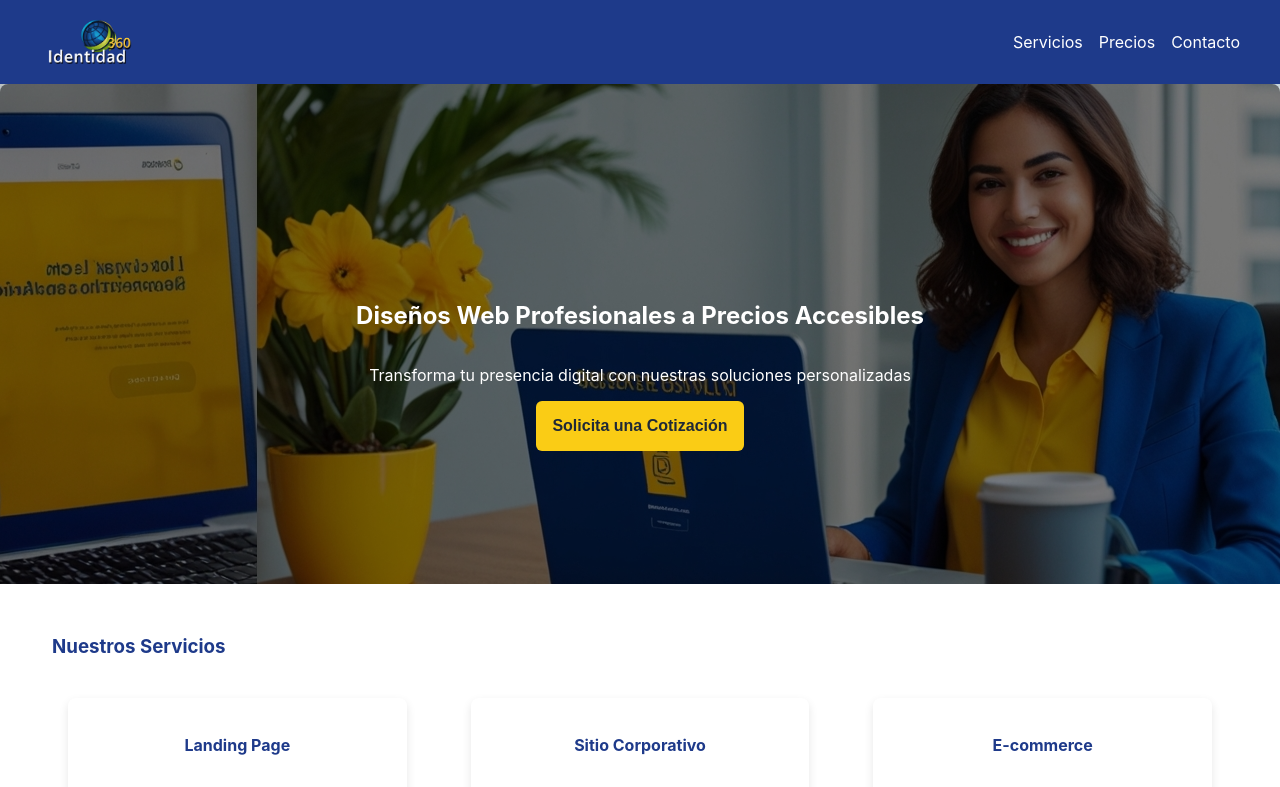
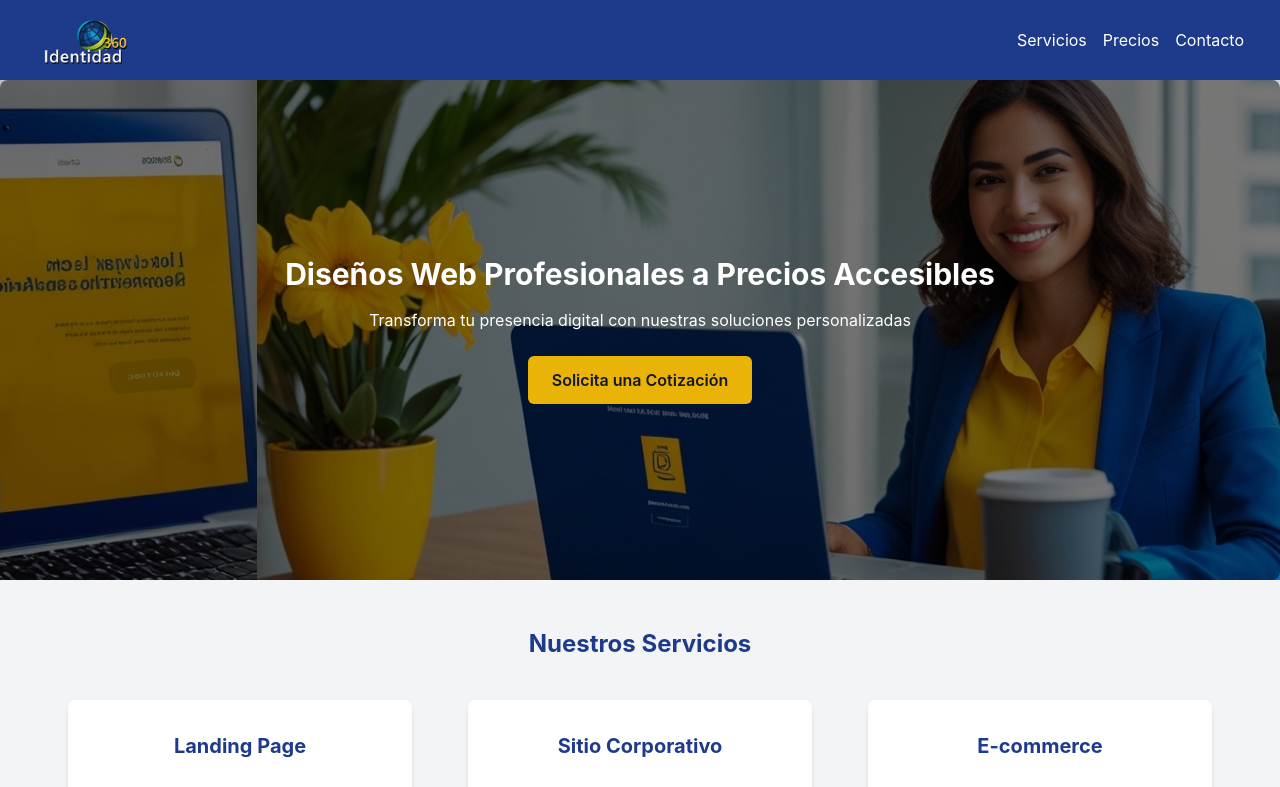
Before and after one commit to ihalangel/ID360, a React (Create React App) app: page / in a window 1280 px wide. Shown: the top 787 px of the page. Built offline with nearby package versions, Linux system fonts and the light colour scheme.

Commit message:
fix overflow testimonials

```diff
--- a/src/App.js
+++ b/src/App.js
@@ -9,6 +9,8 @@ import Testimonios from './components/Testimonios';
 import Contacto from './components/Contacto';
 import Footer from './components/Footer';
 import 'aos/dist/aos.css';
+import './App.css'
+import './styles/Base.css'
 import AOS from 'aos';
 
 function App() {
--- a/src/styles/Base.css
+++ b/src/styles/Base.css
@@ -1,8 +1,10 @@
 /* Base Container */
 .container {
-  max-width: 1200px;
+  width: 100%; /* Asegura que el contenedor ocupe el ancho completo */
+  max-width: 100%; /* Opcional si quieres mantener el contenedor fluido */
   margin: 0 auto;
   padding: 0 20px;
+  box-sizing: border-box; /* Incluye el padding en el cálculo del ancho total */
 }
 
 /* Media Queries */
--- a/src/styles/Testimonios.css
+++ b/src/styles/Testimonios.css
@@ -2,6 +2,7 @@
 .testimonials {
   padding: 2rem;
   background-color: #f7f7f7; /* Color de fondo */
+  overflow-x: hidden;
 }
 
 .testimonials__title {
--- a/src/styles/header.css
+++ b/src/styles/header.css
@@ -2,7 +2,10 @@
 .header {
   background-color: #1E3A8A;
   color: #FFFFFF;
+  width: 100%; /* Asegura que el header ocupe el 100% del ancho disponible */
+   box-sizing: border-box; /* Incluye el padding en el cálculo del ancho total */
   padding: 1rem;
+
 }
 
 .header__nav {
```
Also changed, not shown: src/index.css (line endings or trailing spaces), tailwind.config.js (line endings or trailing spaces).
